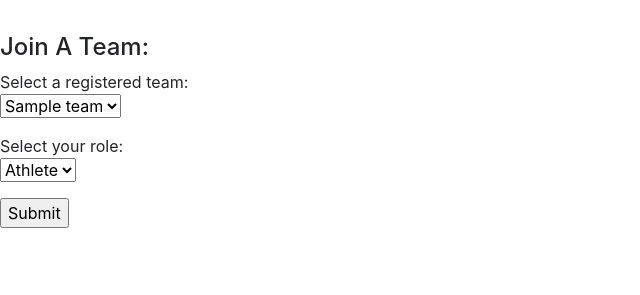
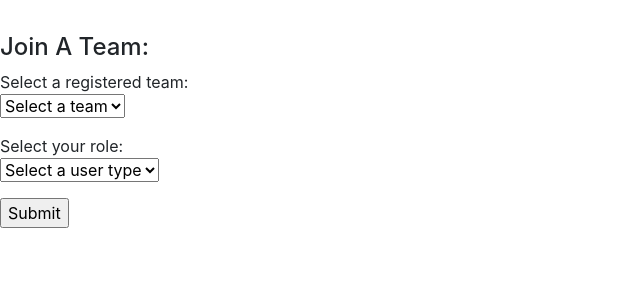
Before and after one commit to kellibudd/HackTrack, a Flask app: page /join-team in a window 1280 px wide. Shown: the part 61-356 px from the top of the page, without its empty margins (0-640 px from the left). Run offline with Flask 2, Linux system fonts and the light colour scheme; tables that the repository leaves empty hold one stand-in row (values such as "Sample post"); some libraries are stand-ins or nearby versions.

Commit message:
Add default disabled select for dropdown

```diff
--- a/templates/register_team.html
+++ b/templates/register_team.html
@@ -9,6 +9,7 @@
         Select a registered team:
         <p>
           <select name="team">
+            <option value="" disabled selected>Select a team</option>
             {% for team in teams %}
               <option value="{{ team.id }}">{{ team.name }}</option>
             {% endfor %}
@@ -17,6 +18,7 @@
         Select your role:
         <p>
           <select name="role">
+            <option value="" disabled selected>Select a user type</option>
             <option value="Athlete">Athlete</option>
             <option value="Coach">Coach</option>
           </select>
```
